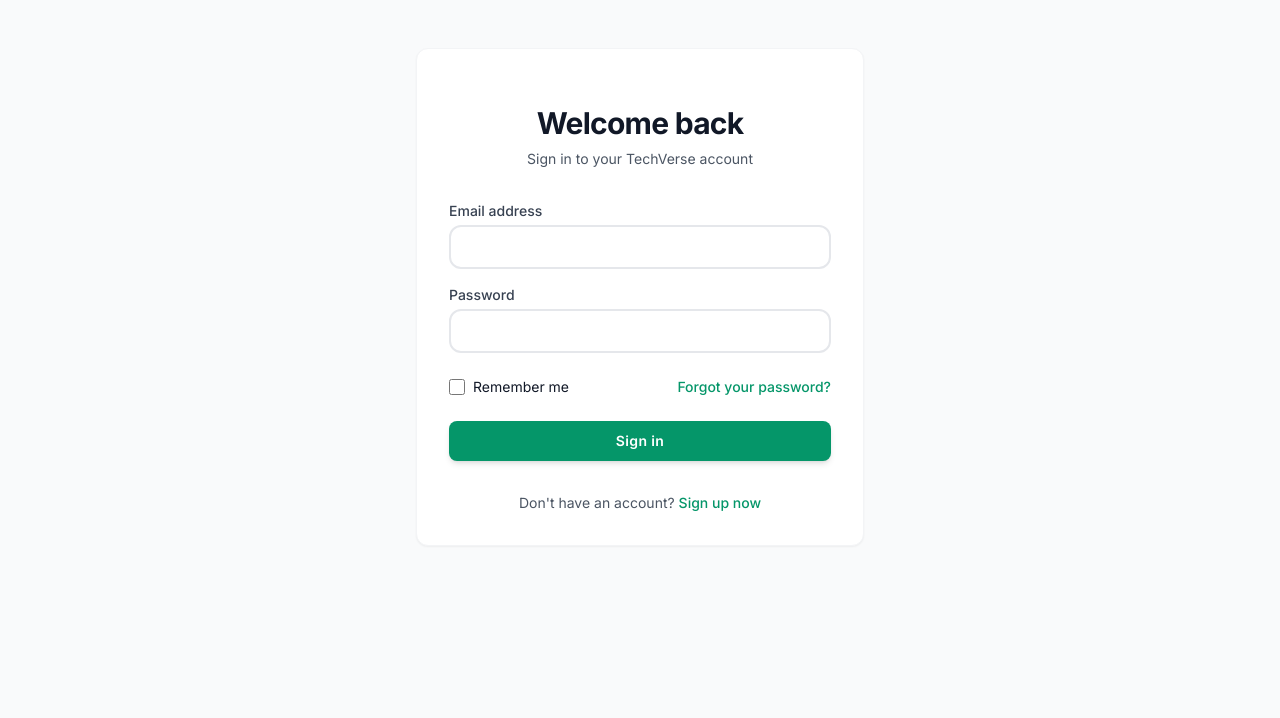
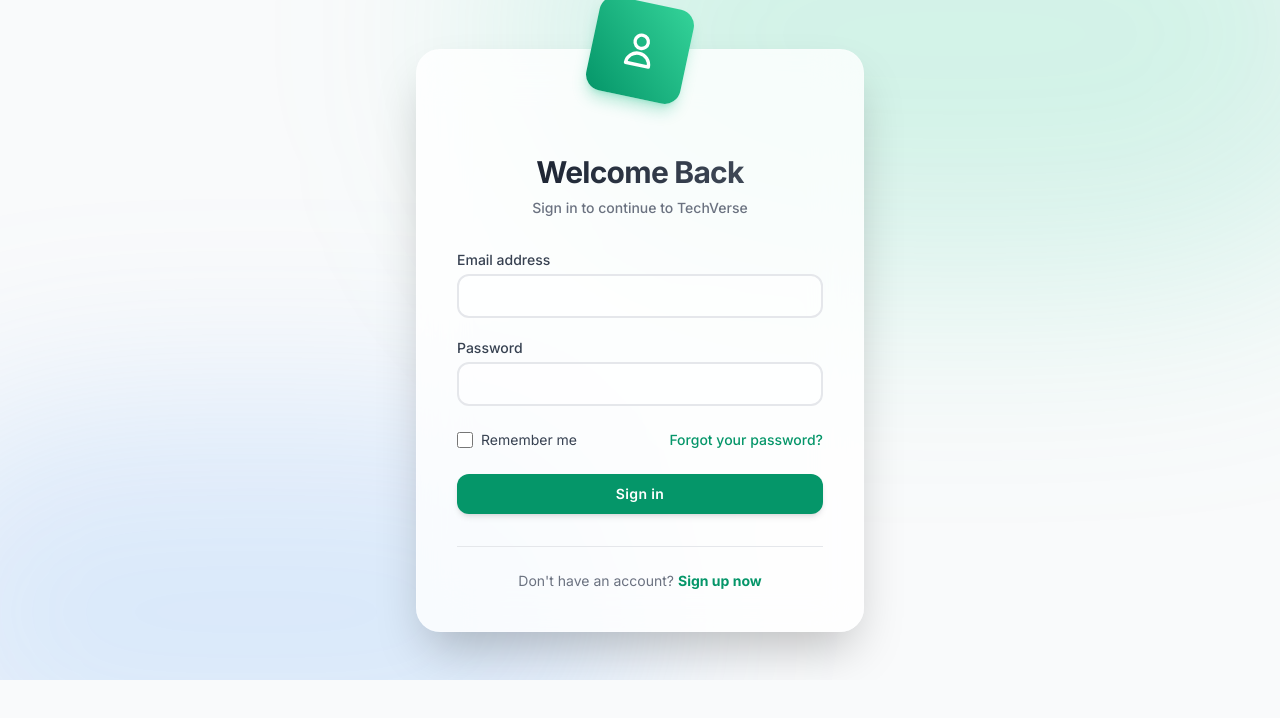
Before and after one commit to prajapatvijesh/E-Commerce-TechVerse-Electronicss-Accessories, a React (Vite) app in the folder apps/web/: page /login in a window 1280 px wide. Shown: the top 718 px of the page. Built offline with nearby package versions, Linux system fonts and the light colour scheme; no server answers.

Commit message:
Polish login page UI

```diff
--- a/apps/web/src/pages/Login.tsx
+++ b/apps/web/src/pages/Login.tsx
@@ -35,18 +35,32 @@ export const Login: React.FC = () => {
   };
 
   return (
-    <div className="min-h-[60vh] flex items-center justify-center py-12 px-4 sm:px-6 lg:px-8">
-      <div className="max-w-md w-full space-y-8 bg-white dark:bg-dark-800 p-8 rounded-xl shadow-sm border border-gray-100 dark:border-dark-700">
-        <div>
-          <h2 className="mt-6 text-center text-3xl font-extrabold text-gray-900 dark:text-white tracking-tight">
-            Welcome back
+    <div className="min-h-[85vh] flex items-center justify-center py-12 px-4 sm:px-6 lg:px-8 relative overflow-hidden">
+      {/* Decorative background elements */}
+      <div className="absolute top-0 left-0 w-full h-full overflow-hidden -z-10">
+        <div className="absolute -top-[30%] -right-[10%] w-[70%] h-[70%] rounded-full bg-primary-400/20 dark:bg-primary-500/10 blur-[120px]" />
+        <div className="absolute -bottom-[20%] -left-[10%] w-[60%] h-[60%] rounded-full bg-blue-400/20 dark:bg-blue-500/10 blur-[100px]" />
+      </div>
+
+      <div className="max-w-md w-full space-y-8 bg-white/80 dark:bg-dark-800/80 backdrop-blur-xl p-10 rounded-3xl shadow-2xl border border-white/20 dark:border-dark-600/50 relative transform transition-all hover:scale-[1.01] duration-500">
+        <div className="absolute -top-12 left-1/2 -translate-x-1/2 w-24 h-24 bg-gradient-to-tr from-primary-600 to-primary-400 rounded-2xl flex items-center justify-center shadow-lg shadow-primary-500/30 transform rotate-12 hover:rotate-0 transition-transform duration-500">
+          <svg className="w-10 h-10 text-white" fill="none" viewBox="0 0 24 24" stroke="currentColor">
+            <path strokeLinecap="round" strokeLinejoin="round" strokeWidth={2} d="M16 7a4 4 0 11-8 0 4 4 0 018 0zM12 14a7 7 0 00-7 7h14a7 7 0 00-7-7z" />
+          </svg>
+        </div>
+
+        <div className="pt-8">
+          <h2 className="text-center text-3xl font-extrabold text-transparent bg-clip-text bg-gradient-to-r from-gray-900 to-gray-600 dark:from-white dark:to-gray-300 tracking-tight">
+            Welcome Back
           </h2>
-          <p className="mt-2 text-center text-sm text-gray-600 dark:text-gray-400">
-            Sign in to your TechVerse account
+          <p className="mt-2 text-center text-sm text-gray-500 dark:text-gray-400 font-medium">
+            Sign in to continue to TechVerse
           </p>
         </div>
+
         <form className="mt-8 space-y-6" onSubmit={handleSubmit}>
-          <div className="space-y-4">
+          <div className="space-y-5">
+            <div className="group">
               <Input
                 label="Email address"
                 type="email"
@@ -54,7 +68,10 @@ export const Login: React.FC = () => {
                 required
                 value={email}
                 onChange={(e) => setEmail(e.target.value)}
+                className="transition-all duration-300 group-hover:border-primary-400 focus:ring-primary-500"
               />
+            </div>
+            <div className="group">
               <Input
                 label="Password"
                 type="password"
@@ -62,39 +79,46 @@ export const Login: React.FC = () => {
                 required
                 value={password}
                 onChange={(e) => setPassword(e.target.value)}
+                className="transition-all duration-300 group-hover:border-primary-400 focus:ring-primary-500"
               />
+            </div>
           </div>
 
           <div className="flex items-center justify-between">
-            <div className="flex items-center">
+            <div className="flex items-center group cursor-pointer">
               <input
                 id="remember-me"
                 name="remember-me"
                 type="checkbox"
-                className="h-4 w-4 text-primary-600 focus:ring-primary-500 border-gray-300 rounded"
+                className="h-4 w-4 text-primary-600 focus:ring-primary-500 border-gray-300 rounded cursor-pointer transition-colors"
               />
-              <label htmlFor="remember-me" className="ml-2 block text-sm text-gray-900 dark:text-gray-300">
+              <label htmlFor="remember-me" className="ml-2 block text-sm text-gray-700 dark:text-gray-300 cursor-pointer group-hover:text-primary-600 dark:group-hover:text-primary-400 transition-colors">
                 Remember me
               </label>
             </div>
 
             <div className="text-sm">
-              <Link to="/forgot-password" className="font-medium text-primary-600 hover:text-primary-500">
+              <Link to="/forgot-password" className="font-medium text-primary-600 hover:text-primary-500 transition-colors hover:underline underline-offset-4">
                 Forgot your password?
               </Link>
             </div>
           </div>
 
           <div>
-            <Button type="submit" variant="primary" className="w-full">
-              Sign in
+            <Button
+              type="submit"
+              variant="primary"
+              className="w-full py-3 rounded-xl font-semibold shadow-md hover:shadow-xl hover:shadow-primary-500/20 transition-all duration-300 hover:-translate-y-0.5 active:translate-y-0"
+              disabled={loginMutation.isPending}
+            >
+              {loginMutation.isPending ? 'Signing in...' : 'Sign in'}
             </Button>
           </div>
         </form>
 
-        <div className="mt-6 text-center text-sm">
-          <span className="text-gray-600 dark:text-gray-400">Don't have an account? </span>
-          <Link to="/register" className="font-medium text-primary-600 hover:text-primary-500">
+        <div className="mt-8 pt-6 border-t border-gray-200 dark:border-dark-600/50 text-center text-sm">
+          <span className="text-gray-500 dark:text-gray-400">Don't have an account? </span>
+          <Link to="/register" className="font-bold text-primary-600 hover:text-primary-500 transition-colors hover:underline underline-offset-4">
             Sign up now
           </Link>
         </div>
```
Lines whose indentation alone changed are shown as unchanged.
